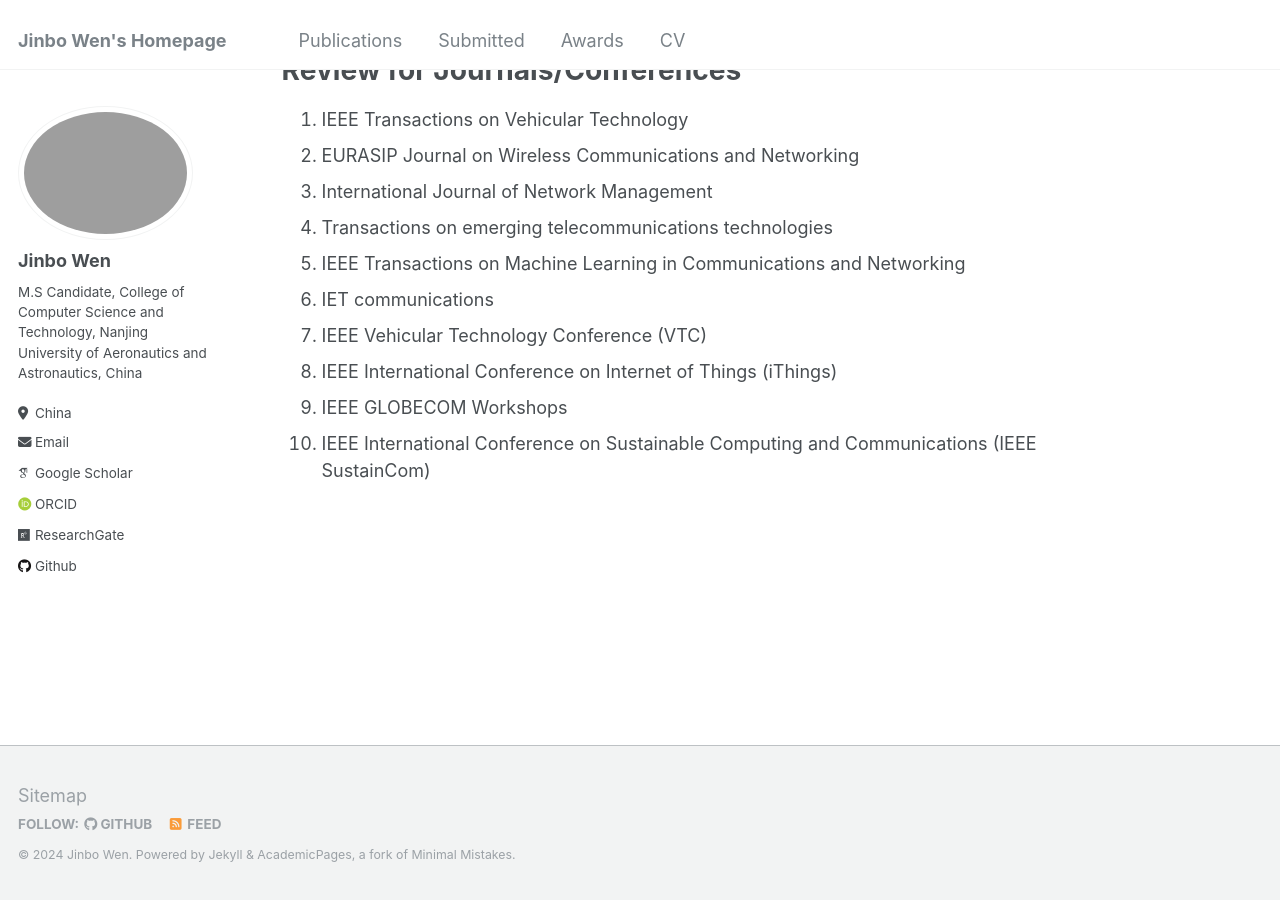
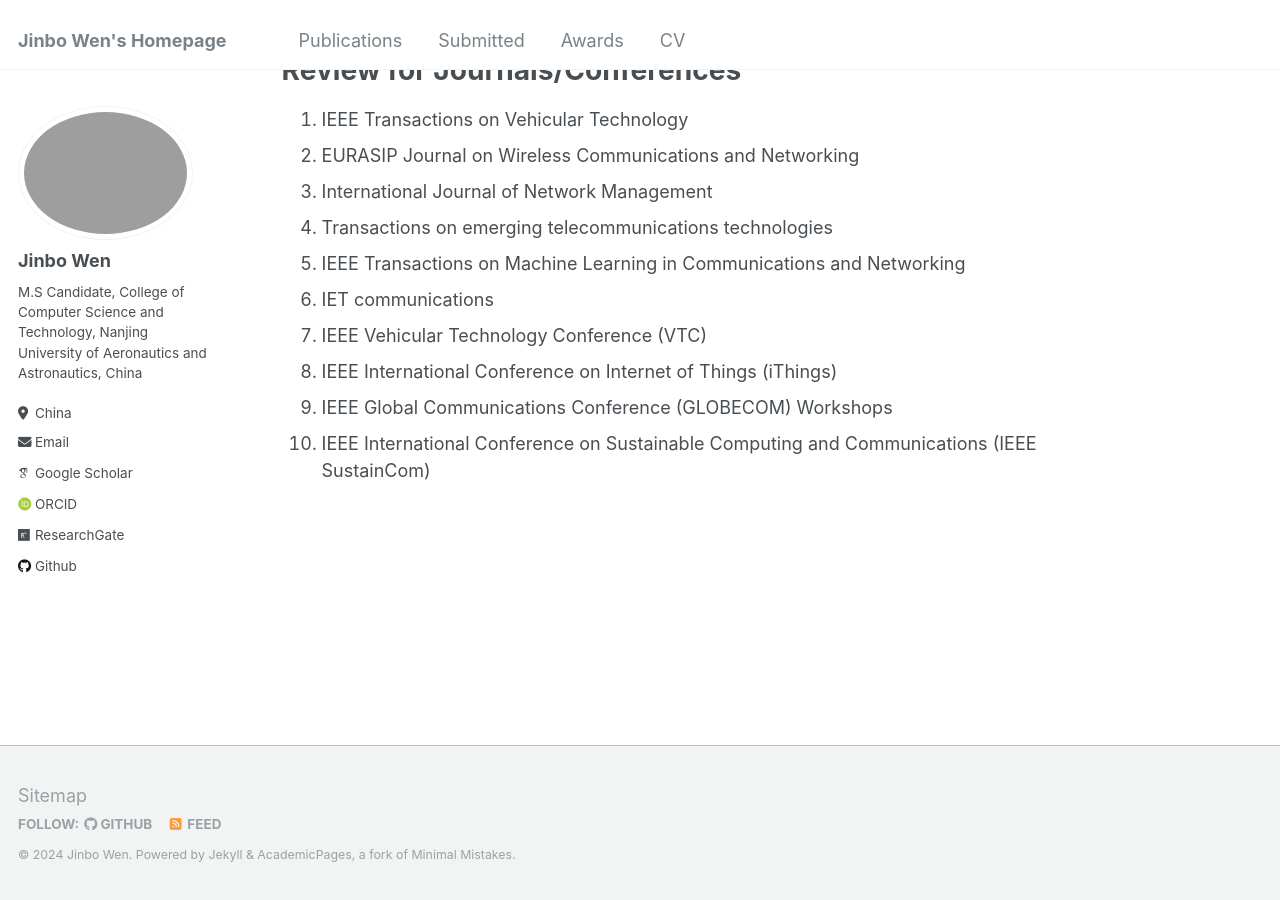
Before and after one commit to JinboWen00/JinboWen00.github.io, a Jekyll site: the page built from _pages/about.md, in a window 1280 px wide and 900 px high, scrolled down 952 px. Built offline with Jekyll 4.4.1, drawn with Linux system fonts in a browser that asks for light colours; some web fonts are replaced.

Commit message:
Update about.md

```diff
--- a/_pages/about.md
+++ b/_pages/about.md
@@ -37,5 +37,5 @@ Review for Journals/Conferences
 6.  IET communications
 7.  IEEE Vehicular Technology Conference (VTC)
 8.  IEEE International Conference on Internet of Things (iThings)
-9.  IEEE GLOBECOM Workshops
+9.  IEEE Global Communications Conference (GLOBECOM) Workshops
 10. IEEE International Conference on Sustainable Computing and Communications (IEEE SustainCom)
```
